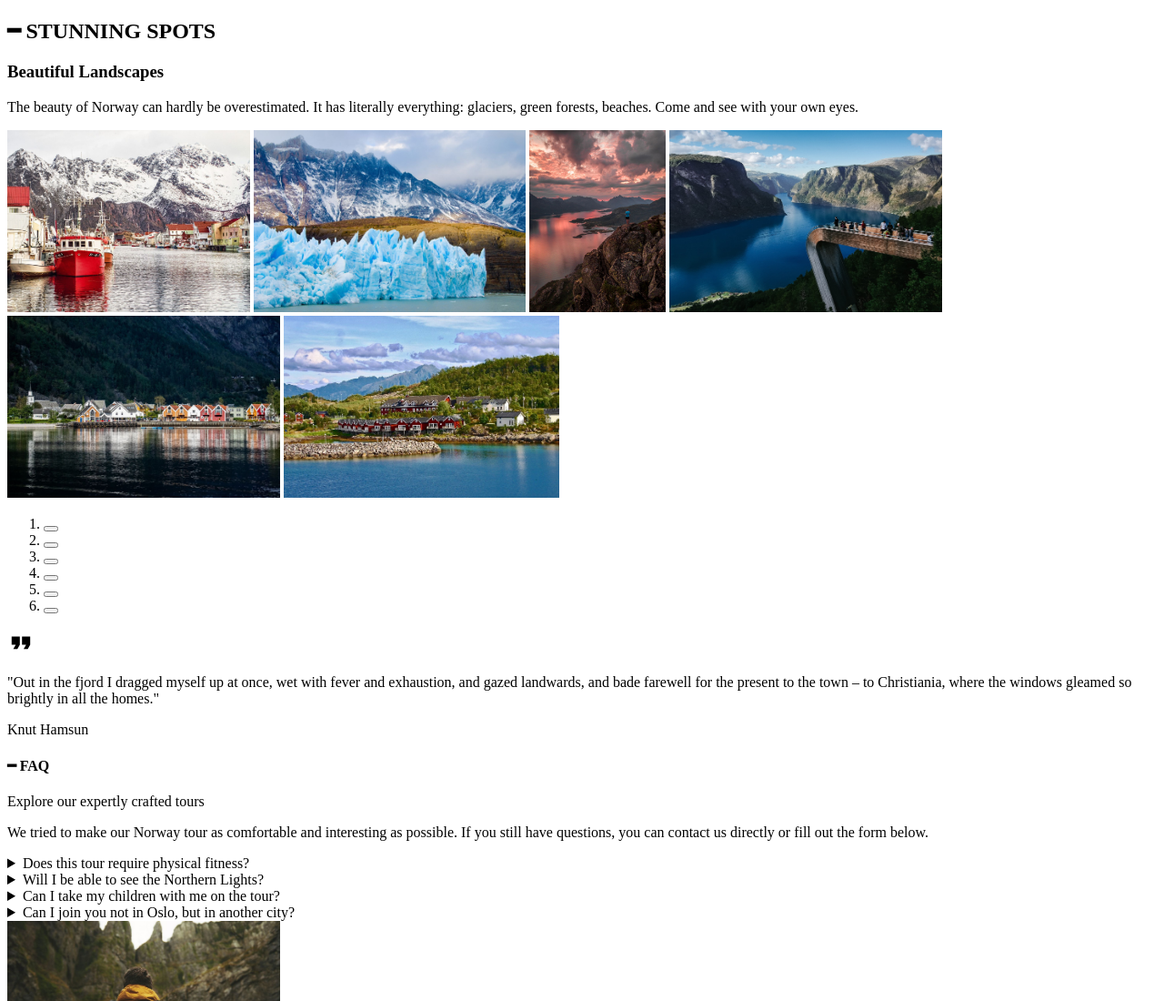
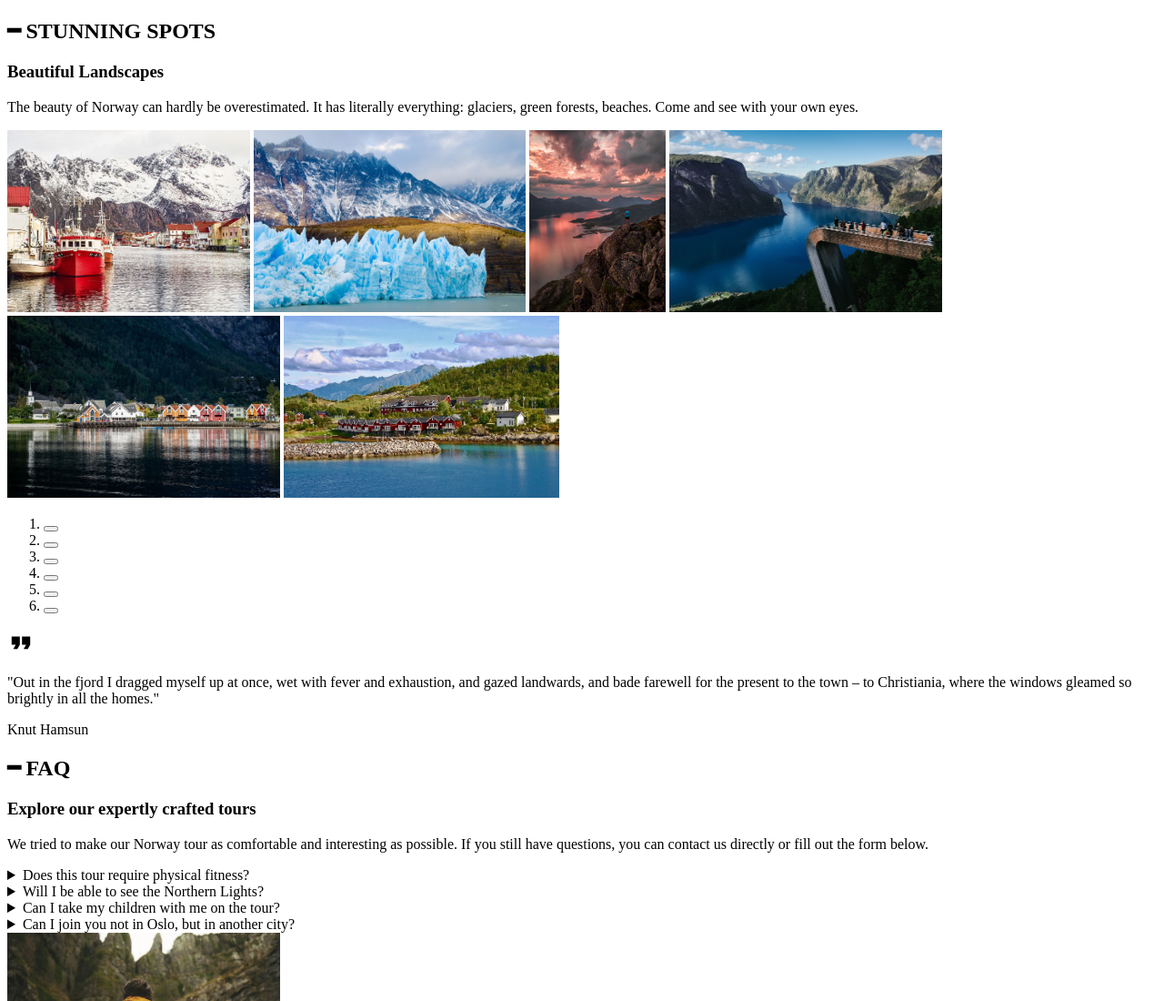
Before and after one commit to Konstantin-Mazykin/725-HTML-HW-2, a plain HTML site: page index.html in a window 1280 px wide. Shown: the top 1100 px of the page at 91% size. Drawn offline with Linux system fonts and the light colour scheme.

Commit message:
Modify block 7

```diff
--- a/index.html
+++ b/index.html
@@ -55,11 +55,9 @@
     </section>
     <!-- Дополнительный блок Блок №7 -->
     <section class="faq">
-        <h4> <span>━</span> FAQ</h2>
+        <h2> <span>━</span> FAQ</h2>
             <div class="faq__text">
-                <p class="faq__header-text-bright"><span class="text-bright">Explore our expertly </span>
-                    <spann class="text-dark">crafted tours</span>
-                </p>
+                <h3 class="faq__header-text-bright"><span class="text-bright">Explore our expertly </span>crafted tours</h3>
                 <p class="faq__main-text">We tried to make our Norway tour as comfortable and interesting as possible.
                     If you still have questions, you can contact us directly or fill out the form below.</p>
             </div>
```
